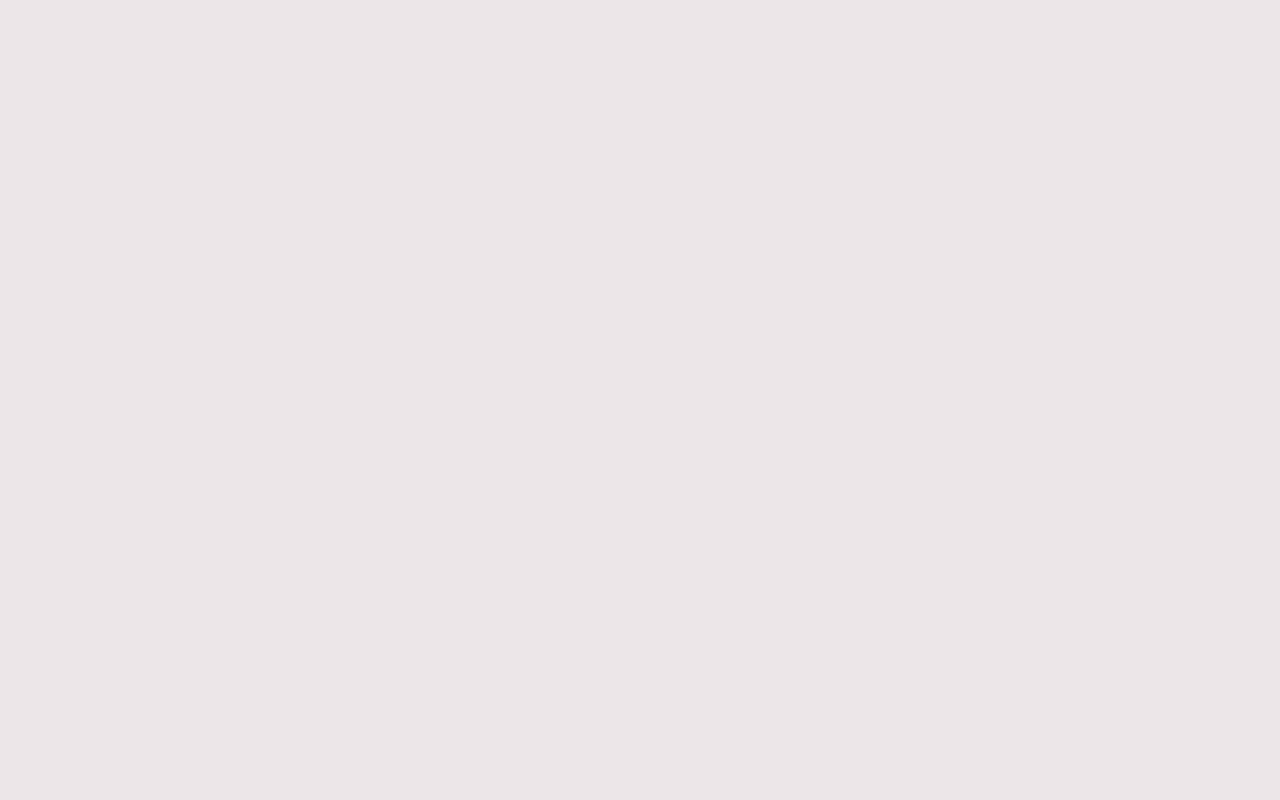
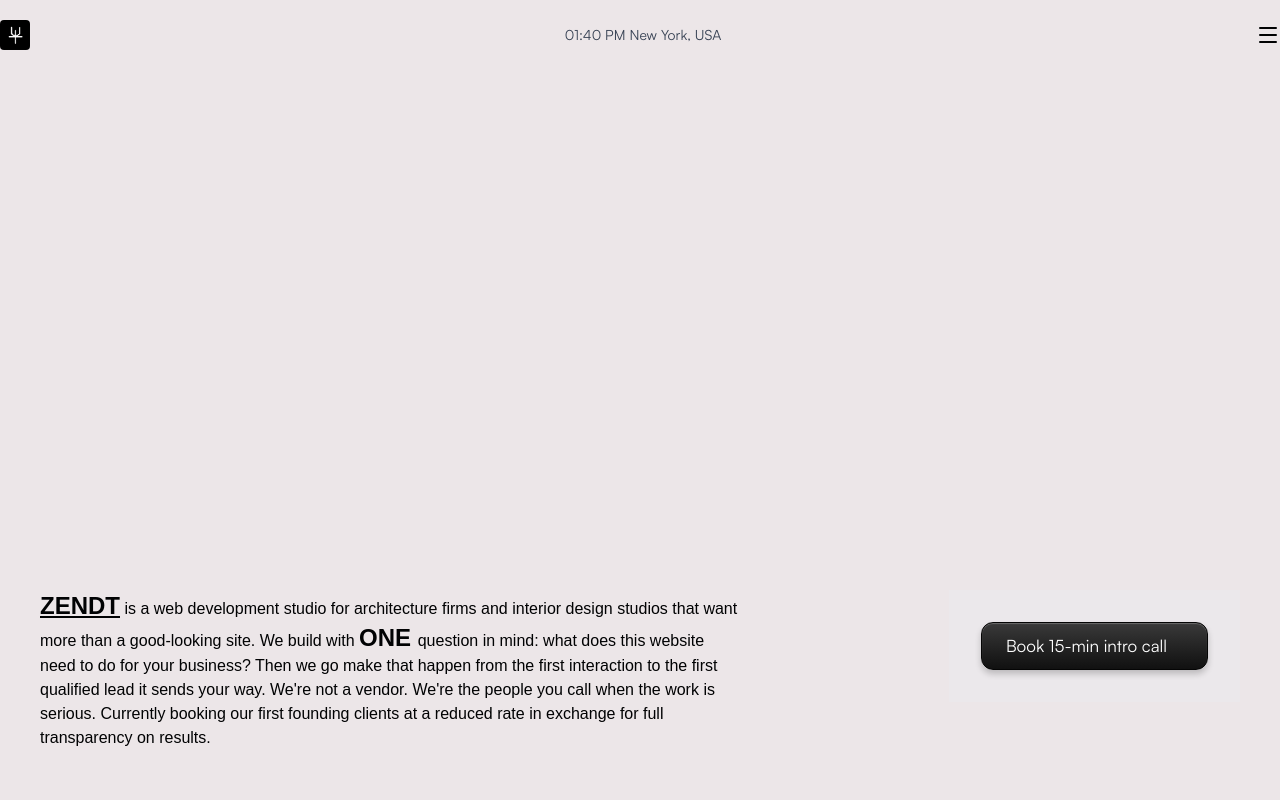
Before and after one commit to KeshiEmmanuel/aris_ai, a Next.js app: page / in a window 1280 px wide. Shown: the top 800 px of the page. Built offline with nearby package versions, Linux system fonts and the light colour scheme; a web font is replaced by a local one.

Commit message:
Update globals.css

```diff
--- a/app/globals.css
+++ b/app/globals.css
@@ -12,12 +12,6 @@ body {
     overflow: hidden;
 }
 
-.container {
-    transform: translateY(100%);
-}
-.cta {
-    transform: translateY(100%);
-}
 @theme {
     --font-satoshi: var(--font-satoshi);
     --font-grotesk: var(--font-grotesk);
```
